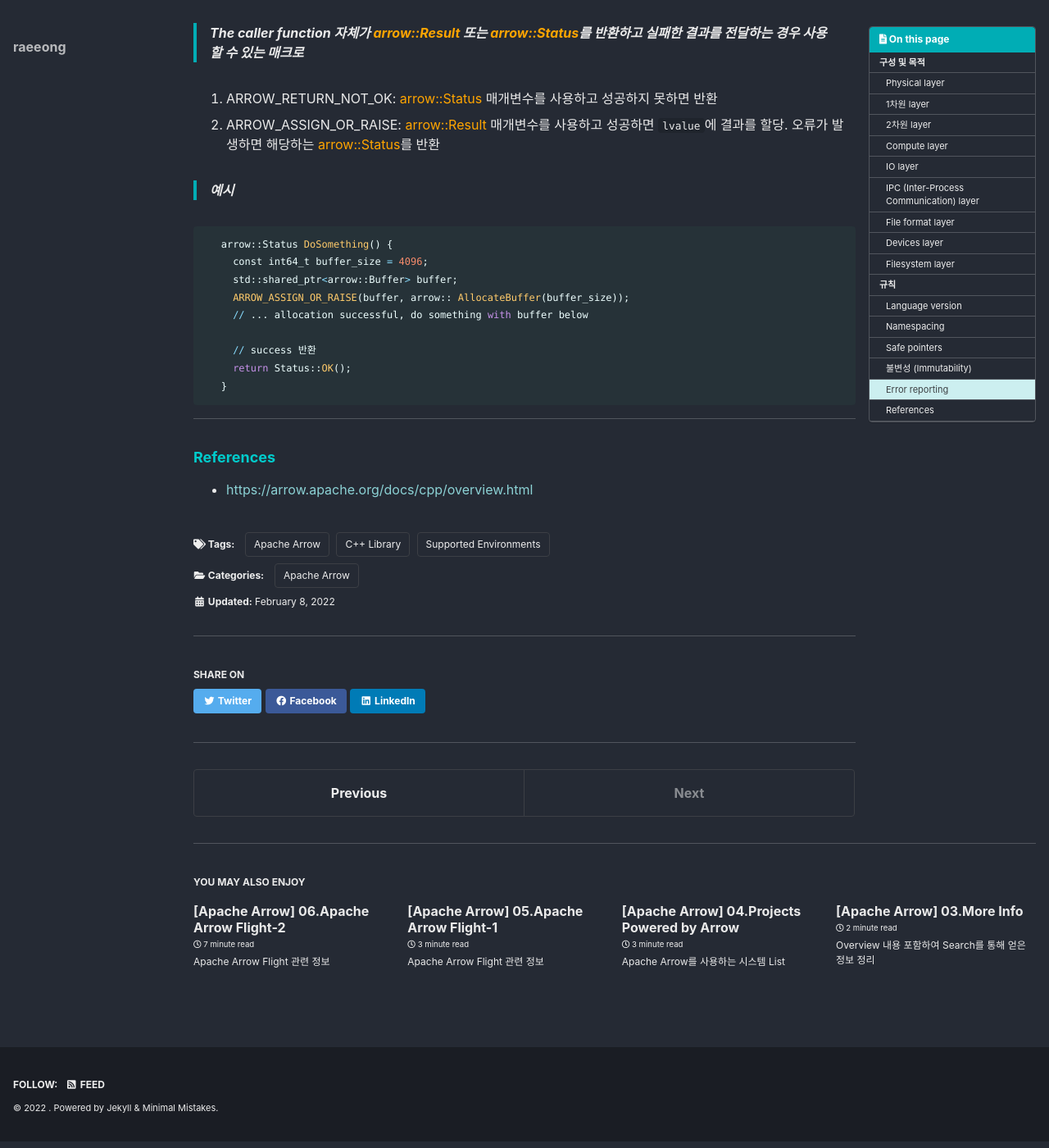
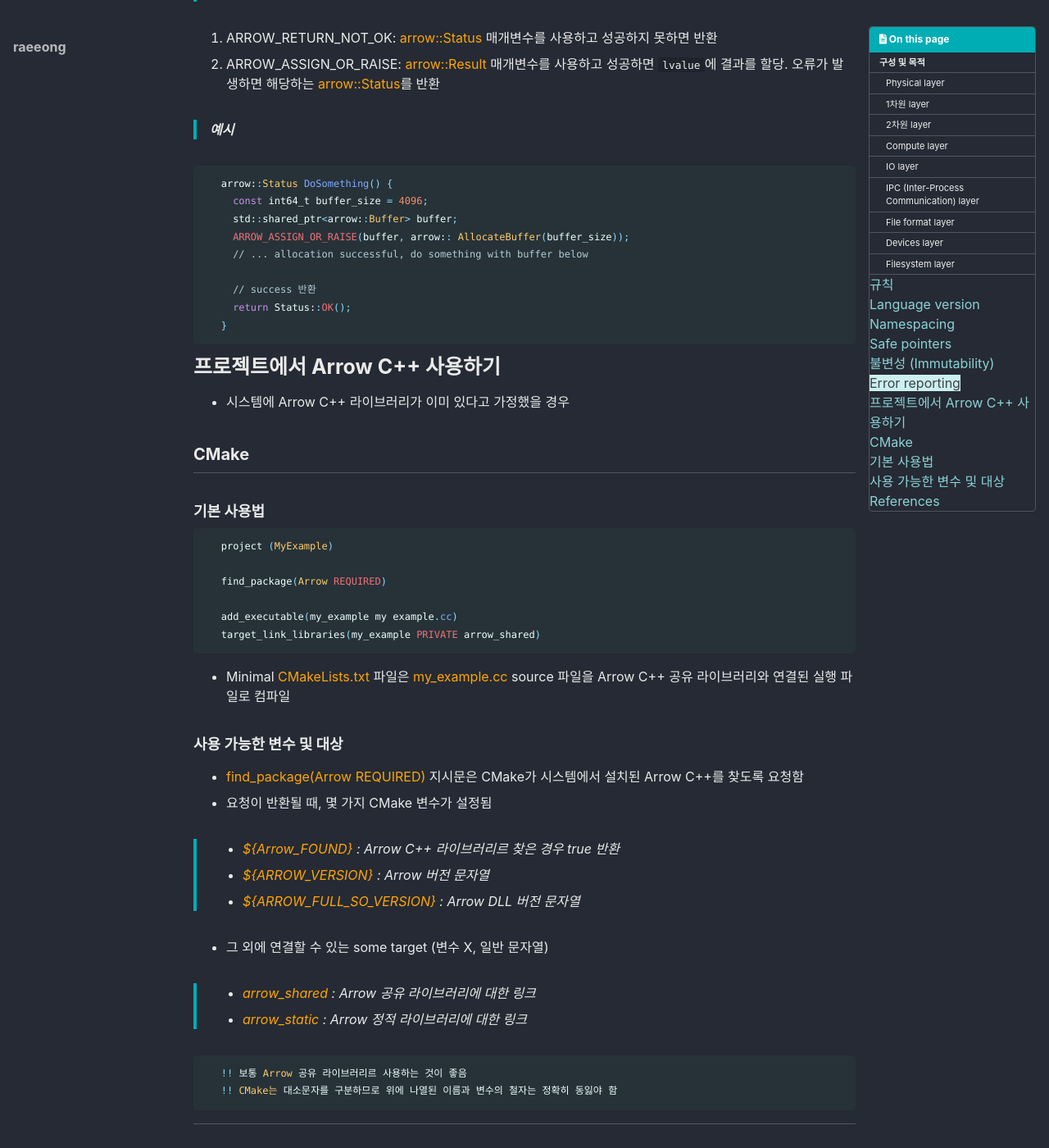
Before and after one commit to friedegg818/friedegg818.github.io, a Jekyll site: the page built from _posts/2022-02-08-ArrowC++Library.md, in a window 1280 px wide and 1400 px high, scrolled down 2645 px. Shown: the whole window at 82% size. Built offline with Jekyll 4.4.1, drawn with Linux system fonts in a browser that asks for light colours; cached includes are drawn as plain includes; some web fonts are replaced; some of the changed text lies outside the part shown.

Commit message:
220208 update

````diff
--- a/_posts/2022-02-08-ArrowC++Library.md
+++ b/_posts/2022-02-08-ArrowC++Library.md
@@ -17,7 +17,7 @@ last_modified_At: 2022-02-08
 
 ---
 
-## 구성 및 목적
+# 구성 및 목적
 
 ### Physical layer
 - **Memory management abstraction**: heap 할당, 파일의 메모리 매핑 또는 정적 메모리 영역과 같은 다양한 수단을 통해 할당될 수 있는 메모리에 대한 균일한 API 제공
@@ -55,7 +55,7 @@ last_modified_At: 2022-02-08
 
 
 
-## 규칙
+# 규칙
 - Arrow C++ API는 몇 가지 간단한 지침을 따름
 - 많은 규칙 및 예외가 존재
 
@@ -111,7 +111,7 @@ last_modified_At: 2022-02-08
 
 > **예시**
 
-```python
+```java
    arrow::Status DoSomething() {
      const int64_t buffer_size = 4096;
      std::shared_ptr<arrow::Buffer> buffer;
@@ -124,6 +124,40 @@ last_modified_At: 2022-02-08
 ```
 
 
+# 프로젝트에서 Arrow C++ 사용하기
+- 시스템에 Arrow C++ 라이브러리가 이미 있다고 가정했을 경우
+
+## CMake
+
+### 기본 사용법
+
+```java
+   project (MyExample)
+
+   find_package(Arrow REQUIRED)
+
+   add_executable(my_example my example.cc)
+   target_link_libraries(my_example PRIVATE arrow_shared)
+```
+- Minimal <span style="color:orange">CMakeLists.txt</span> 파일은 <span style="color:orange">my_example.cc</span> source 파일을 Arrow C++ 공유 라이브러리와 연결된 실행 파일로 컴파일
+
+### 사용 가능한 변수 및 대상
+- <span style="color:orange">find_package(Arrow REQUIRED)</span> 지시문은 CMake가 시스템에서 설치된 Arrow C++를 찾도록 요청함
+- 요청이 반환될 때, 몇 가지 CMake 변수가 설정됨
+
+> - <span style="color:orange">${Arrow_FOUND}</span> : Arrow C++ 라이브러리르 찾은 경우 true 반환
+> - <span style="color:orange">${ARROW_VERSION}</span> : Arrow 버전 문자열
+> - <span style="color:orange">${ARROW_FULL_SO_VERSION}</span> : Arrow DLL 버전 문자열
+
+- 그 외에 연결할 수 있는 some target (변수 X, 일반 문자열)
+
+> - <span style="color:orange">arrow_shared</span> : Arrow 공유 라이브러리에 대한 링크
+> - <span style="color:orange">arrow_static</span> : Arrow 정적 라이브러리에 대한 링크
+
+```java
+   !! 보통 Arrow 공유 라이브러리르 사용하는 것이 좋음
+   !! CMake는 대소문자를 구분하므로 위에 나열된 이름과 변수의 철자는 정확히 동잃야 함
+```
 
 ***
 
````
